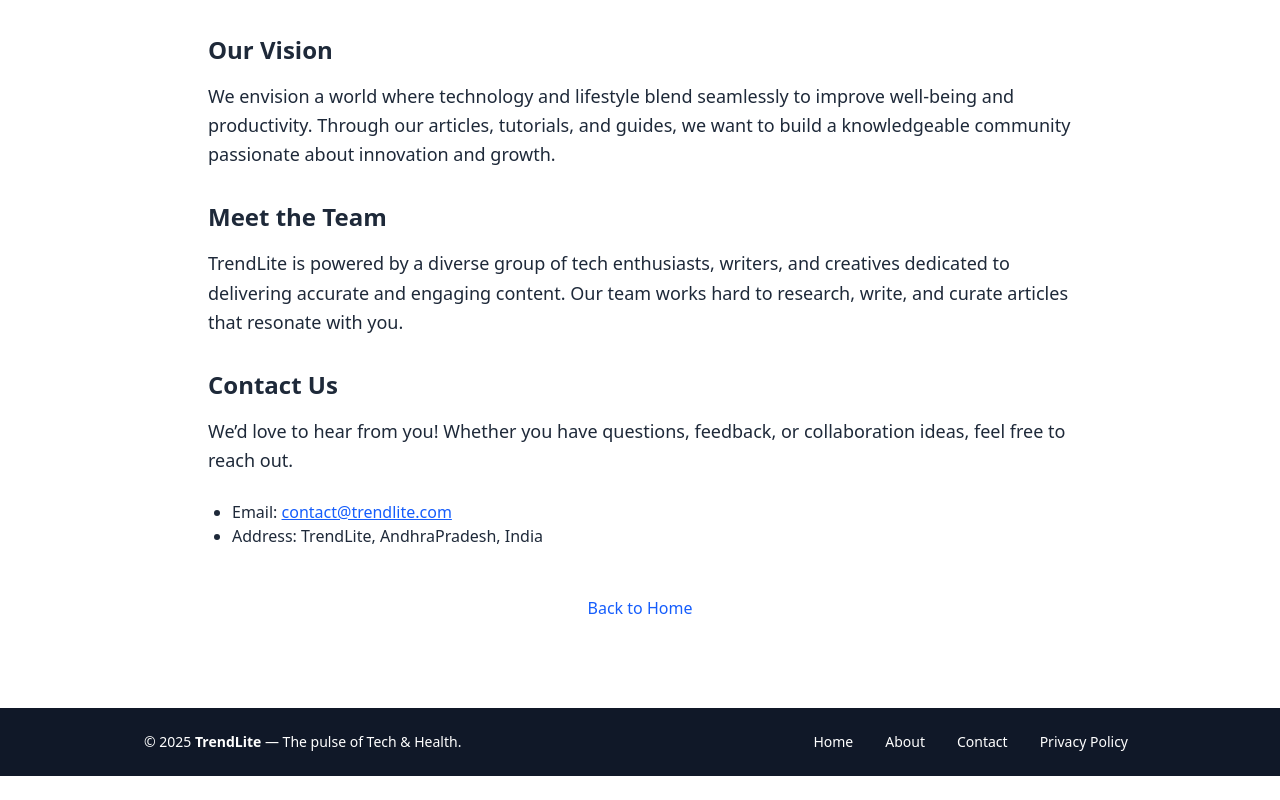
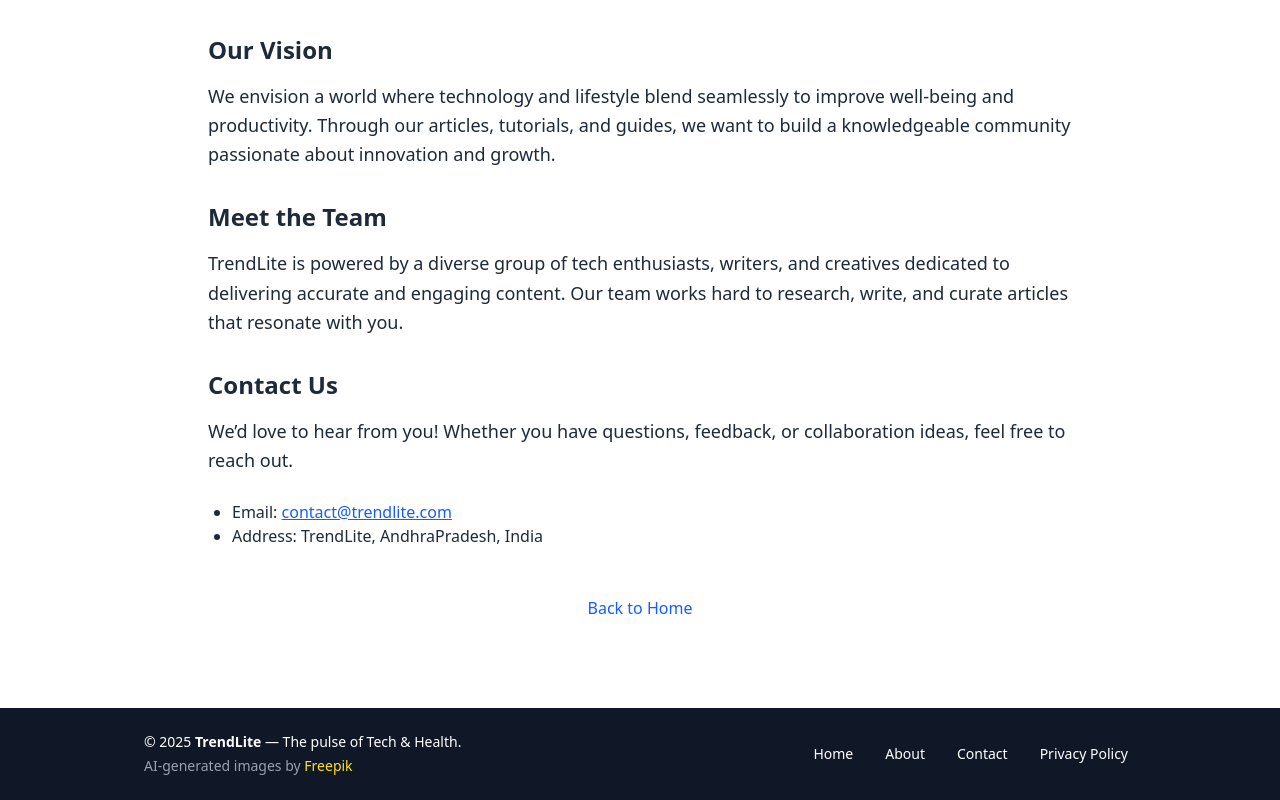
Before and after one commit to chandu539/trendlite, a Next.js app: page /about in a window 1280 px wide. Shown: the part 438-1238 px from the top of the page. Before the commit the page ends 1214 px from the top, so only its background shows below. Built offline with nearby package versions, Linux system fonts and the light colour scheme; no server answers.

Commit message:
upadating webp image and gave credit to frepik

```diff
--- a/src/components/Footer.jsx
+++ b/src/components/Footer.jsx
@@ -1,15 +1,26 @@
 const Footer = () => (
   <footer className="bg-gray-900 text-white text-sm py-6 mt-12">
-    <div className="max-w-5xl mx-auto px-4 flex flex-col sm:flex-row items-center justify-between gap-4">
+    <div className="max-w-5xl mx-auto px-4 flex flex-col gap-4 sm:flex-row sm:items-center sm:justify-between">
 
-      {/* Site Info */}
-      <p className="text-center sm:text-left">
-        © 2025 <strong>TrendLite</strong> — The pulse of Tech & Health.
-      </p>
+      {/* Site Info & Freepik Credit */}
+      <div className="text-center sm:text-left">
+        <p>© 2025 <strong>TrendLite</strong> — The pulse of Tech & Health.</p>
+        <p className="text-gray-400 mt-1">
+          AI-generated images by{' '}
+          <a
+            href="https://www.freepik.com"
+            target="_blank"
+            rel="noopener noreferrer"
+            className="text-yellow-300 hover:underline"
+          >
+            Freepik
+          </a>
+        </p>
+      </div>
 
       {/* Navigation */}
       <nav aria-label="Footer navigation">
-        <ul className="flex flex-wrap justify-center gap-4">
+        <ul className="flex flex-wrap justify-center sm:justify-end gap-4">
           {[
             { name: "Home", path: "/" },
             { name: "About", path: "/about" },
@@ -27,6 +38,7 @@
           ))}
         </ul>
       </nav>
+
     </div>
   </footer>
 );
```
